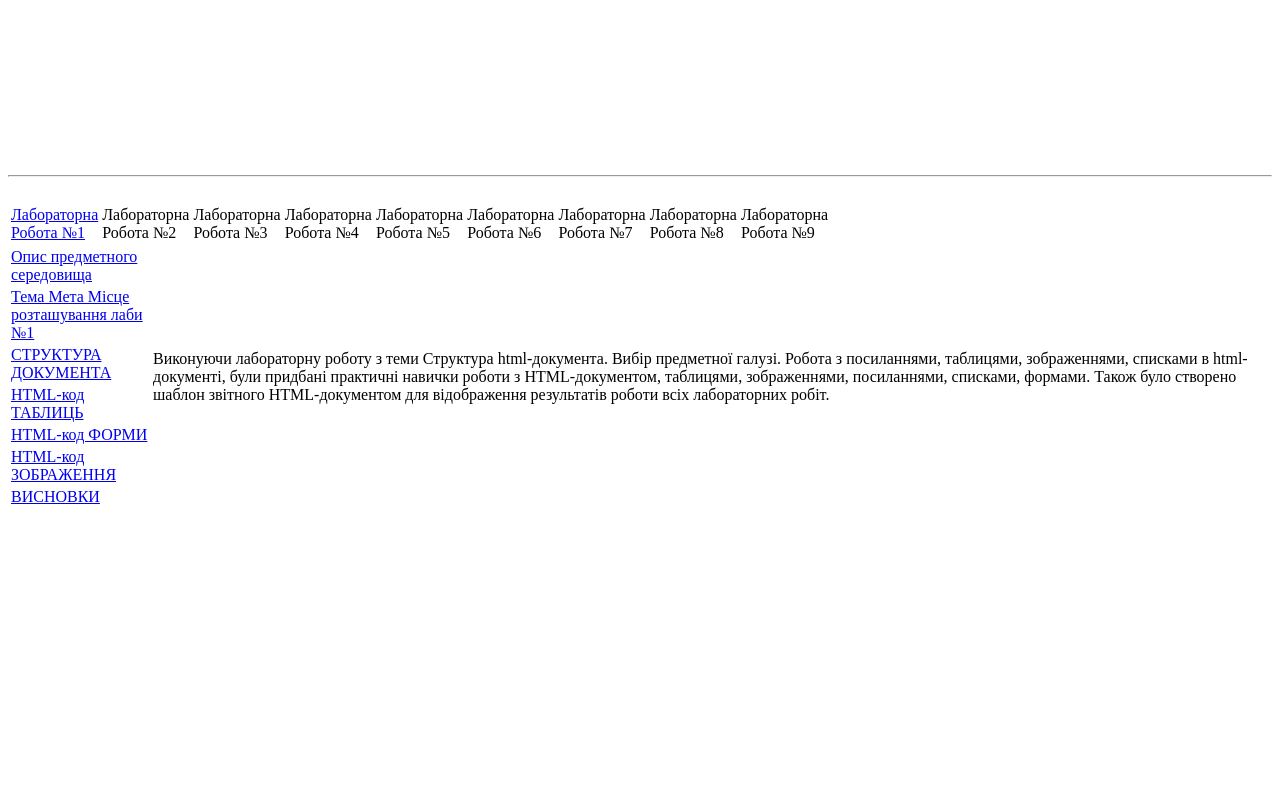
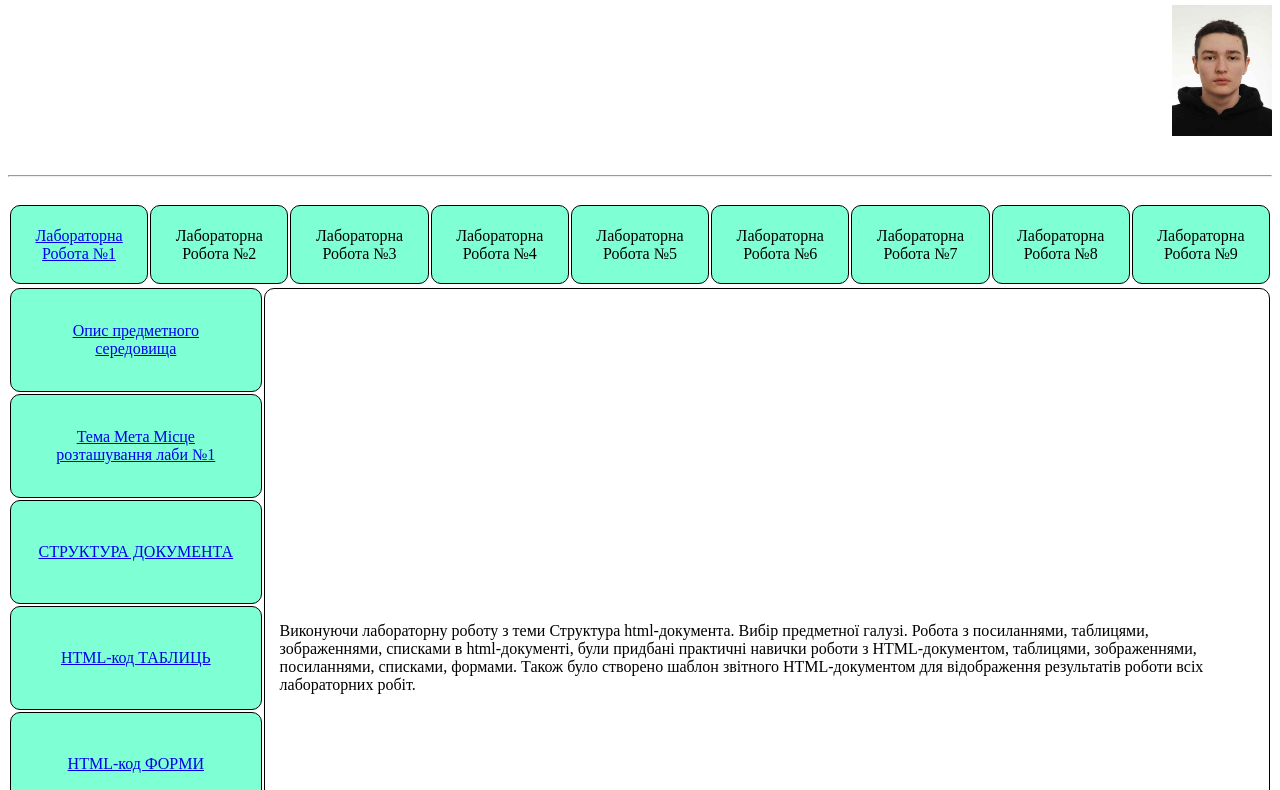
Before and after one commit to romkas228/IS-31_Danuliyk_Roman_Report1, a plain HTML site: page Conclusion.html in a window 1280 px wide. Shown: the part 255-1045 px from the top of the page. Before the commit the page ends 800 px from the top, so only its background shows below. Drawn offline with Linux system fonts and the light colour scheme; the site is published under a folder, as on GitHub Pages, so addresses that start at the root find nothing.

Commit message:
upd link

```diff
--- a/Conclusion.html
+++ b/Conclusion.html
@@ -3,7 +3,7 @@
 <head>
     <meta charset="UTF-8">
     <meta name="viewport" content="width=device-width, initial-scale=1.0">
-    <link rel="stylesheet" href="/Style.css">
+    <link rel="stylesheet" href="./Style.css">
     <title>Report</title>
 </head>
 <body>
@@ -12,7 +12,7 @@
         <h1 class="Header">з дисципліни "ІНТЕРНЕТ-ТЕХНОЛОГІЇ та ПРОЄКТУВАННЯ WEB-ЗАСТОСУВАНЬ"</h1>
         <br>
         <h2 id="Header2">Студента групи ІС-31 Данилюк Роман Олегович </h2>
-        <img id="Photo"  src="/images/Photo.JPG" alt=""><br><br><br><br><br><br><br>
+        <img id="Photo"  src="./images/Photo.JPG" alt=""><br><br><br><br><br><br><br>
 
 
     </Header>
```
Also changed, not shown: Description.html (+2 -2 lines), DocStrcut.html (+2 -2 lines), FormCode.html (+2 -2 lines), ImgCode.html (+2 -2 lines), LabTopic.html (+2 -2 lines), TableCode.html (+2 -2 lines), index.html (+1 -1 lines), lab1.html (+2 -2 lines).
